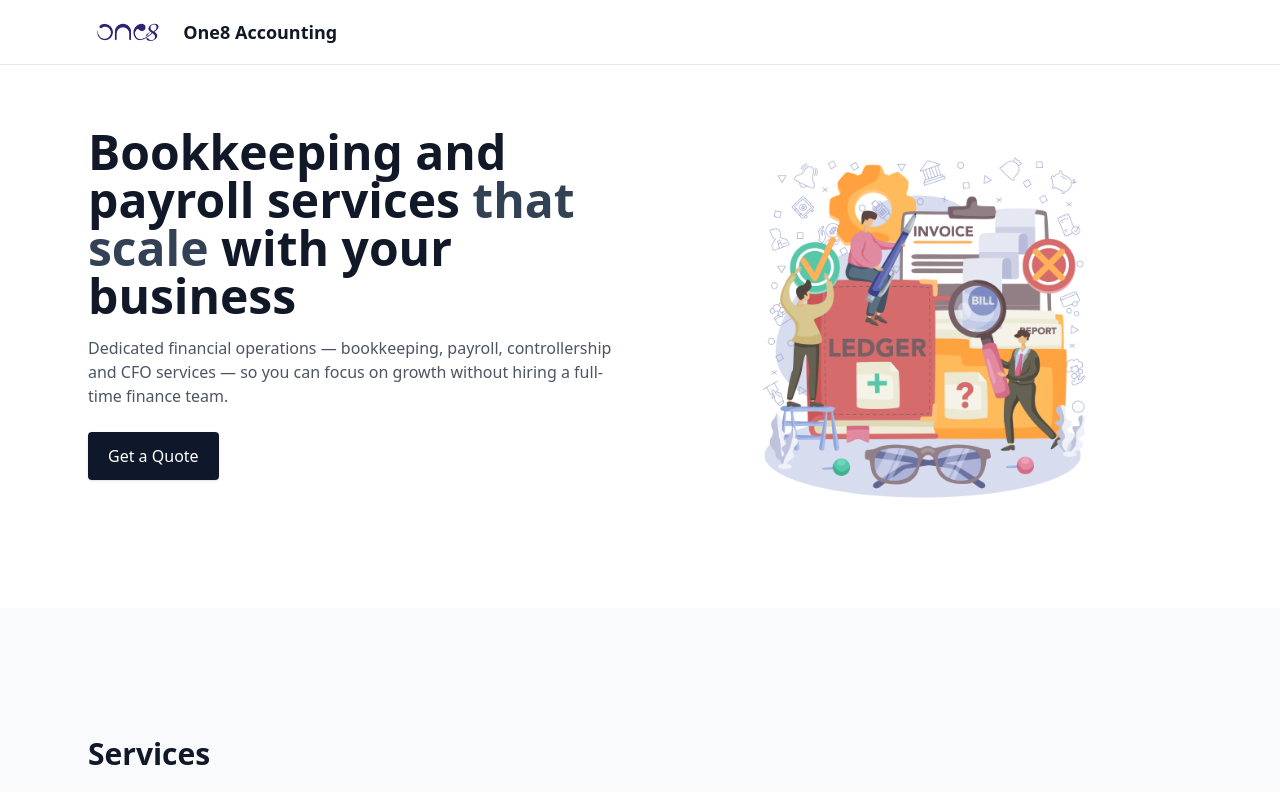
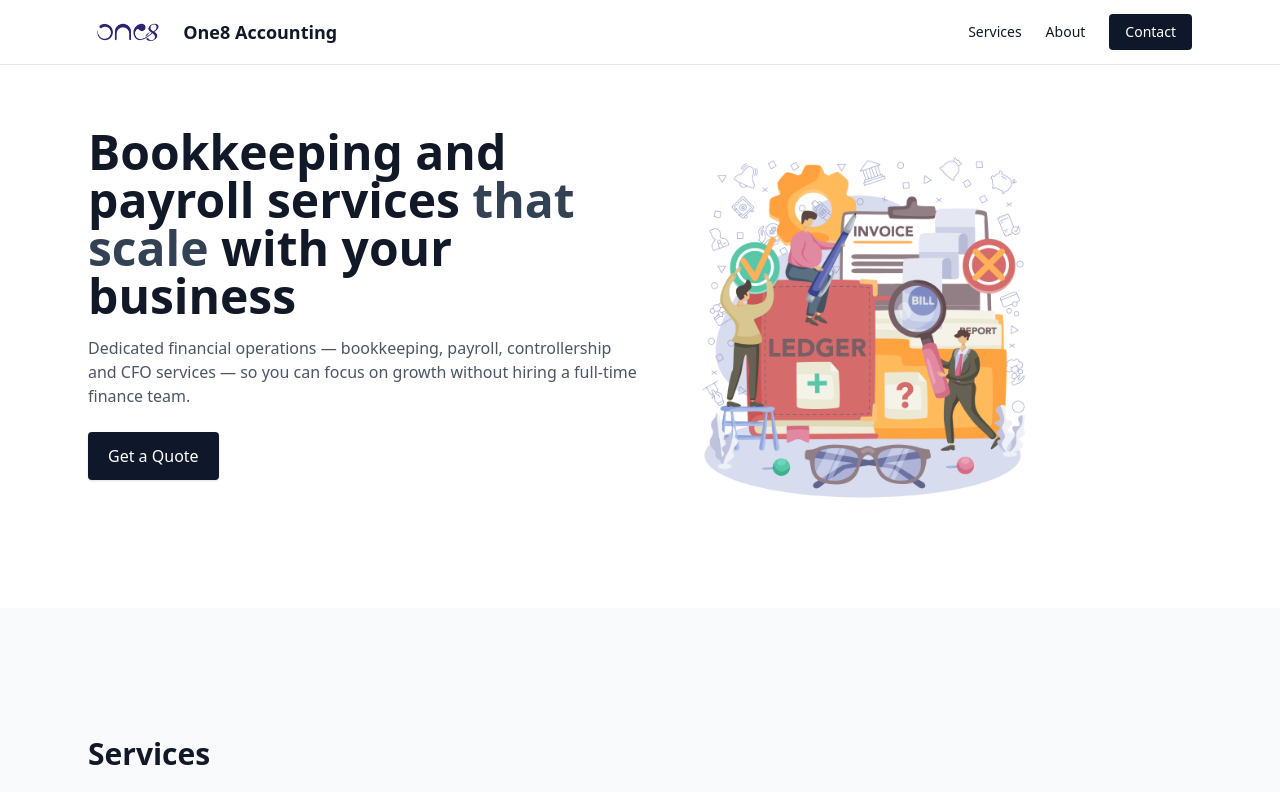
Before and after one commit to Sumit-tech-joshi/one8-accounting, a Next.js app: page / in a window 1280 px wide. Shown: the top 792 px of the page. Built offline with nearby package versions, Linux system fonts and the light colour scheme.

Commit message:
fix header issue image size

```diff
--- a/components/Header.tsx
+++ b/components/Header.tsx
@@ -1,25 +1,65 @@
 "use client";
 import Link from "next/link";
 import { useState } from "react";
-import Image from 'next/image'
-import one8Logo from "../public/one8.png"
+import Image from "next/image";
+import one8Logo from "../public/one8.png";
 
 export default function Header() {
-  const [open, setOpen] = useState(false);
+    const [open, setOpen] = useState(false);
+
+  // header height in px (adjust if you change h-16)
+  const HEADER_HEIGHT = 64;
+
+  function scrollToServices(e?: React.MouseEvent) {
+    if (e) e.preventDefault();
+    const el = document.getElementById("services");
+    if (!el) {
+      // if not on home page, navigate to home with hash (fallback)
+      // use location.assign or router.push if you want Next navigation
+      window.location.href = "/#services";
+      return;
+    }
+
+    // compute offset scroll to account for fixed header
+    const top = el.getBoundingClientRect().top + window.scrollY - HEADER_HEIGHT;
+    window.scrollTo({ top, behavior: "smooth" });
+
+    // focus for accessibility
+    (el as HTMLElement).focus({ preventScroll: true });
+    setOpen(false);
+  }
 
   return (
     <header className="fixed inset-x-0 top-0 z-40 bg-white border-b">
       <div className="max-w-6xl mx-auto px-6 flex items-center justify-between h-16">
         <Link href="/" className="flex items-center gap-3">
-          <Image src={one8Logo} alt="One8 Accounting" width={120} height={32} className="h-8 w-auto" />
+          <Image
+            src={one8Logo}
+            alt="One8 Accounting"
+            width={120}
+            height={32}
+            className="h-8 w-auto"
+          />
           <span className="font-semibold text-lg">One8 Accounting</span>
         </Link>
 
         <nav className="hidden md:flex items-center gap-6 text-sm">
-          {/* <Link href="/about" className="hover:underline">About</Link>
-          <Link href="/services" className="hover:underline">Services</Link>
+          <div className="hover:underline" onClick={scrollToServices}>
+            Services
+          </div>
+          <Link href="/about" className="hover:underline">
+            About
+          </Link>
+          <Link
+            href="/contact"
+            className="text-white bg-slate-900 px-4 py-2 rounded"
+          >
+            Contact
+          </Link>
+
+          {/*
           <Link href="/resources" className="hover:underline">Resources</Link> */}
-          {/* <Link href="/contact" className="text-white bg-slate-900 px-4 py-2 rounded">Contact</Link> */}
+          {/* */}
         </nav>
 
         <button
@@ -27,7 +67,14 @@ export default function Header() {
           className="md:hidden p-2 rounded hover:bg-slate-100"
           onClick={() => setOpen((v) => !v)}
         >
-          <svg width="24" height="24" fill="none" stroke="currentColor"><path strokeWidth="1.5" strokeLinecap="round" strokeLinejoin="round" d="M3 6h18M3 12h18M3 18h18"/></svg>
+          <svg width="24" height="24" fill="none" stroke="currentColor">
+            <path
+              strokeWidth="1.5"
+              strokeLinecap="round"
+              strokeLinejoin="round"
+              d="M3 6h18M3 12h18M3 18h18"
+            />
+          </svg>
         </button>
       </div>
 
@@ -36,9 +83,12 @@ export default function Header() {
         <div className="md:hidden border-t">
           <div className="px-6 py-4 flex flex-col gap-3">
             {/* <Link href="/about">About</Link>
-            <Link href="/services">Services</Link>
             <Link href="/resources">Resources</Link> */}
-            <Link href="/contact" className="font-medium">Contact</Link>
+            <div onClick={scrollToServices} >Services</div>
+
+            <Link href="/contact" className="font-medium">
+              Contact
+            </Link>
           </div>
         </div>
       )}
--- a/components/Hero.tsx
+++ b/components/Hero.tsx
@@ -3,9 +3,10 @@ import HeroImage from "../public/hero.png";
 
 export default function Hero() {
   return (
-    <section className="bg-white py-20">
-      <div className="max-w-6xl mx-auto px-6 grid grid-cols-1 md:grid-cols-2 gap-8 items-center">
-        <div>
+    <section className="bg-white py-20 overflow-hidden">
+      <div className="relative max-w-6xl mx-auto px-6 grid grid-cols-1 md:grid-cols-2 items-center">
+        {/* Text column */}
+        <div className="z-10">
           <h1 className="text-4xl md:text-5xl font-extrabold leading-tight">
             Bookkeeping and payroll services{" "}
             <span className="text-slate-700">that scale</span> with your
@@ -17,24 +18,25 @@ export default function Hero() {
             hiring a full-time finance team.
           </p>
 
-          <div className="mt-6 flex flex-wrap gap-3">
+          <div className="mt-6">
             <a
               href="/contact"
-              className="inline-block bg-slate-900 text-white px-5 py-3 rounded shadow"
+              className="inline-block bg-slate-900 text-white px-5 py-3 rounded shadow hover:bg-slate-800 transition"
             >
               Get a Quote
             </a>
-
           </div>
-
         </div>
 
-        <div className="flex items-center justify-center">
-          <div className="w-full max-w-md">
+        {/* Image column */}
+        <div className="relative h-[400px] md:h-[35vw] w-[95vw] md:w-[35vw]">
+          <div className="absolute top-0 right-0 bottom-0 w-[120vw] md:w-[60vw]">
             <Image
               src={HeroImage}
               alt="Financial operations illustration"
-              className="w-full h-auto"
+              fill
+              className="object-contain object-right"
+              priority
             />
           </div>
         </div>
--- a/components/ServicesGrid.tsx
+++ b/components/ServicesGrid.tsx
@@ -1,3 +1,4 @@
+'use client'
 import {
   BookOpenCheck,
   Users2,
@@ -6,6 +7,7 @@ import {
   FileText,
   BookKey
 } from "lucide-react";
+import React, { useRef } from 'react';
 
 const services = [
   {
@@ -48,33 +50,22 @@ const services = [
 
 export default function ServicesGrid() {
   return (
-    <div className="grid gap-6 sm:grid-cols-2 lg:grid-cols-3">
+    // Add id and tabIndex so it can be targeted and focused
+    <section id="services" tabIndex={-1} className="grid gap-6 sm:grid-cols-2 lg:grid-cols-3">
       {services.map((s) => {
         const Icon = s.icon;
         return (
-          <div
-            key={s.title}
-            className="p-6 bg-white border rounded-lg shadow-sm hover:shadow-md transition-all duration-300 hover:-translate-y-1"
-          >
+          <div key={s.title} className="p-6 bg-white border rounded-lg shadow-sm hover:shadow-md transition-all duration-300 hover:-translate-y-1">
             <div className="flex flex-col items-start">
-              {/* Icon */}
               <div className="mb-4 p-3 bg-blue-50 text-blue-600 rounded-xl">
-                <Icon  size={28} strokeWidth={1.8} />
+                <Icon size={28} strokeWidth={1.8} />
               </div>
-
-              {/* Title */}
-              <h3 className="text-xl font-semibold mb-2 text-gray-900">
-                {s.title}
-              </h3>
-
-              {/* Description */}
-              <p className="text-gray-600 text-sm leading-relaxed">
-                {s.desc}
-              </p>
+              <h3 className="text-xl font-semibold mb-2 text-gray-900">{s.title}</h3>
+              <p className="text-gray-600 text-sm leading-relaxed">{s.desc}</p>
             </div>
           </div>
         );
       })}
-    </div>
+    </section>
   );
 }
```
